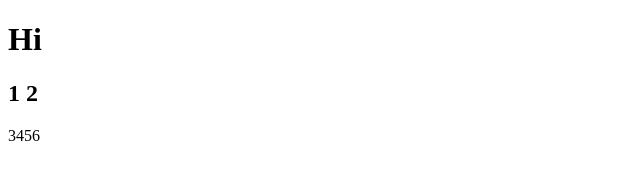
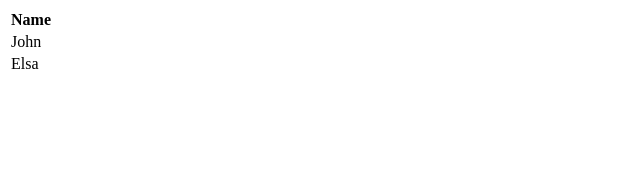
Before and after one commit to chromalemon/HTML-testing, a React app in the folder myapp/: page / in a window 1280 px wide. Shown: the whole page, without its empty margins (0-640 px from the left). Built offline with nearby package versions, Linux system fonts and the light colour scheme.

Commit message:
fhthftfh

```diff
--- a/myapp/package.json
+++ b/myapp/package.json
@@ -8,7 +8,7 @@
     "@testing-library/user-event": "^13.5.0",
     "react": "^18.3.1",
     "react-dom": "^18.3.1",
-    "react-scripts": "5.0.1",
+    "react-scripts": "^5.0.1",
     "web-vitals": "^2.1.4"
   },
   "scripts": {
--- a/myapp/public/index.html
+++ b/myapp/public/index.html
@@ -28,17 +28,6 @@
   </head>
   <body>
     <noscript>You need to enable JavaScript to run this app.</noscript>
-    <div id="root1"></div>
-    <!--
-      This HTML file is a template.
-      If you open it directly in the browser, you will see an empty page.
-
-      You can add webfonts, meta tags, or analytics to this file.
-      The build step will place the bundled scripts into the <body> tag.
-
-      To begin the development, run `npm start` or `yarn start`.
-      To create a production bundle, use `npm run build` or `yarn build`.
-    -->
-    <div id="root2"></div>
+    <div id="root"></div>
   </body>
 </html>
--- a/myapp/src/index.js
+++ b/myapp/src/index.js
@@ -6,19 +6,22 @@ const arrayTwo = [4,5,6];
 const arrayCombined = [...arrayOne, ...arrayTwo];
 const [one, two, ...rest] = arrayCombined
 
-const myFirstElement =
-  <div>
-  <h1> Hi </h1>
-  <h2> {one} {two} </h2>
-  </div>;
+const myElement = (
+  <table>
+    <tr>
+      <th>Name</th>
+    </tr>
+    <tr>
+      <td>John</td>
+    </tr>
+    <tr>
+      <td>Elsa</td>
+    </tr>
+  </table>
+);
 
-const root1 = ReactDOM.createRoot(document.getElementById("root1"));
 
-root1.render(myFirstElement);
 
-const root2 = ReactDOM.createRoot(document.getElementById("root2"));
+const root = ReactDOM.createRoot(document.getElementById("root"));
 
-const mySecondElement =
-  <p> {rest} </p>;
-
-root2.render(mySecondElement);
+root.render(myElement);
```
Also changed, not shown: 1 other file.
